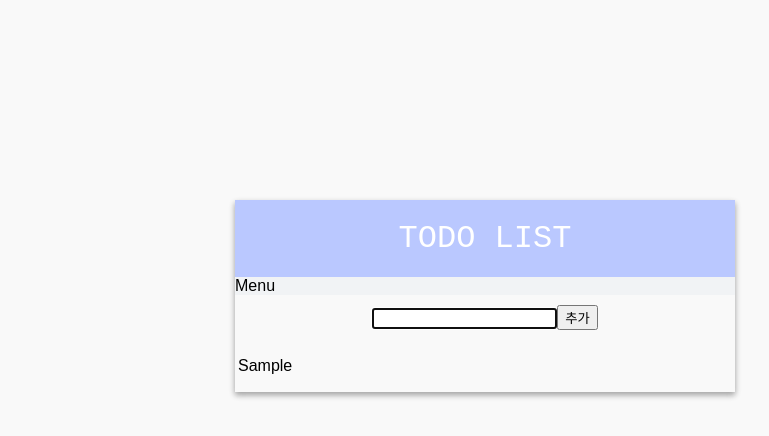
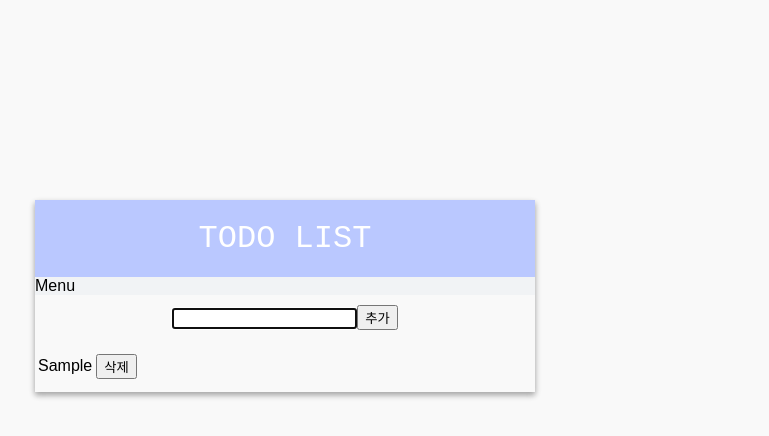
Before and after one commit to sohnjunior/playground, a React (Create React App) app in the folder react-todo/: page / in a window 1280 px wide. Both pictures are taken after typing "Sample" into the empty fields and a click on the button "추가". Shown: the top 436 px of the page, without its empty margins (165-934 px from the left). Built offline with nearby package versions, Linux system fonts and the light colour scheme.

Commit message:
할일 삭제 구현

```diff
--- a/react-todo/src/App.css
+++ b/react-todo/src/App.css
@@ -1,7 +1,7 @@
 .todo-list {
   width: 500px;
   box-shadow: 0 3px 6px rgba(0,0,0,0.16), 0 3px 6px rgba(0,0,0,0.23);
-  margin: 200px 0px 0px 400px;
+  margin: 200px 0px 0px 200px;
 }
 
 .title {
@@ -30,3 +30,7 @@
   padding-top: 15px;
   padding-bottom: 15px;
 }
+
+.todo:hover {
+  cursor: pointer;
+}
--- a/react-todo/src/components/InputForm.jsx
+++ b/react-todo/src/components/InputForm.jsx
@@ -2,11 +2,24 @@ import React from 'react';
 import '../App.css'
 
 const InputForm = ({ focus, todo, setTodo, setClick }) => {
+  const handleKeyPress = (e) => {
+    if (e.key === 'Enter') {
+      setClick(true);
+    }
+  };
+
+  const handleOnChange = (e) => {
+    setTodo(e.target.value);
+  };
+
+  const handleClick = () => {
+    setClick(true);
+  };
 
   return (
     <div className="input">
-      <input ref={focus} type="text" value={todo} onChange={(e) => setTodo(e.target.value)}/>
-      <button onClick={() => setClick(true)}> 추가 </button>
+      <input ref={focus} type="text" value={todo} onChange={handleOnChange} onKeyPress={handleKeyPress} />
+      <button onClick={handleClick}> 추가 </button>
     </div>
   );
 };
--- a/react-todo/src/components/Todo.jsx
+++ b/react-todo/src/components/Todo.jsx
@@ -1,11 +1,16 @@
 import React from 'react';
 import '../App.css'
 
-const Todo = ({ item }) => {
+const Todo = ({ index, item, removeTodo }) => {
   return (
-    <td className="todo">
-      {item}
-    </td>
+    <>
+      <td className="todo">
+        {item}
+      </td>
+      <td>
+        <button onClick={() => removeTodo(index)}>삭제</button>
+      </td>
+    </>
   );
 };
 
--- a/react-todo/src/components/TodoList.jsx
+++ b/react-todo/src/components/TodoList.jsx
@@ -13,6 +13,12 @@ const TodoList = () => {
   const [todoList, setTodoList] = useState([]);
   const mounted = useRef(false);
   const focus = useRef(null);
+
+  const handleRemove = (idx) => {
+    const newList = [...todoList];
+    newList.splice(idx, 1);
+    setTodoList(newList);
+  };
 
   // useEffect 를 활용하여 자식 컴포넌트에서 클릭 이벤트 발생 시 새로운 글 추가
   useEffect(() => {
@@ -34,7 +40,7 @@ const TodoList = () => {
       <Title />
       <Menu />
       <InputForm focus={focus} todo={todo} setTodo={setTodo} setClick={setClick}/>
-      <Todos todoList={todoList}/>
+      <Todos todoList={todoList} removeTodo={handleRemove} />
     </div>
   );
 };
--- a/react-todo/src/components/Todos.jsx
+++ b/react-todo/src/components/Todos.jsx
@@ -2,11 +2,11 @@ import React from 'react';
 import Todo from './Todo';
 
 
-const Todos = ({ todoList }) => {
+const Todos = ({ todoList, removeTodo }) => {
   return (
     <table>
       <tbody>
-        { todoList.map( (todo, i) => <tr key={i + todo}><Todo item={todo}/></tr> ) }
+        {todoList.map((todo, i) => <tr key={i + todo}><Todo index={i} item={todo} removeTodo={removeTodo} /></tr> ) }
       </tbody>
     </table>
   );
```
